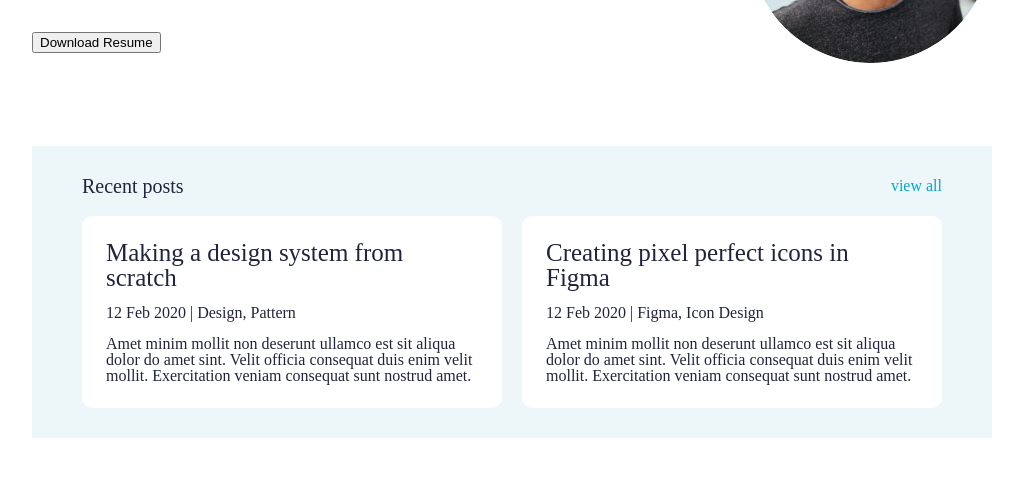
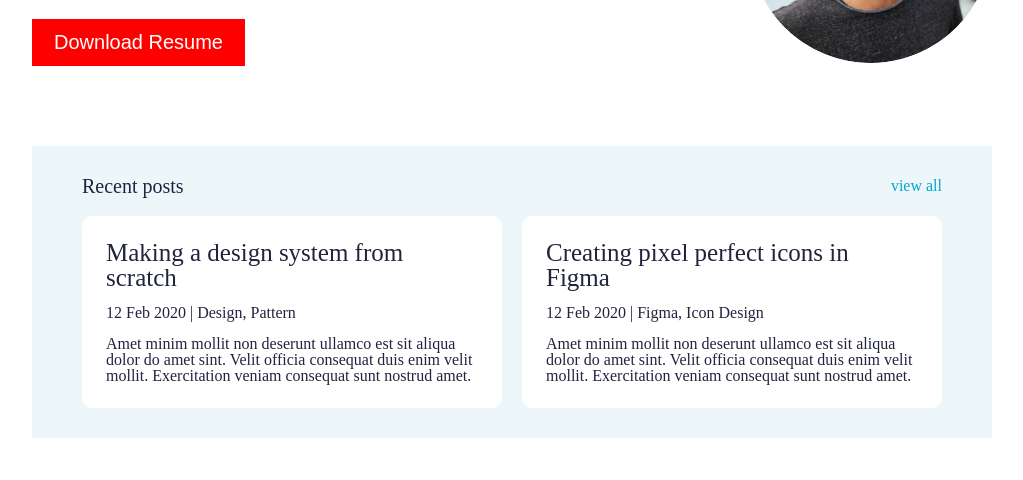
Before and after one commit to ketitaruashvili/davaleba11, a plain HTML site: page index.html in a window 1280 px wide. Shown: the part 320-800 px from the top of the page, without its empty margins (128-1151 px from the left). Drawn offline with Linux system fonts and the light colour scheme.

Commit message:
Update index.html

```diff
--- a/index.html
+++ b/index.html
@@ -27,7 +27,7 @@
             sint. Velit officia consequat duis enim velit mollit. Exercitation
             veniam consequat sunt nostrud amet.
           </p>
-          <button class="btn-resume">Download Resume</button>
+          <button class="btn">Download Resume</button>
         </div>
         <div class="hero-img-box">
           <img src="./images/Ellipse 1.png" alt="pfp" />
```
